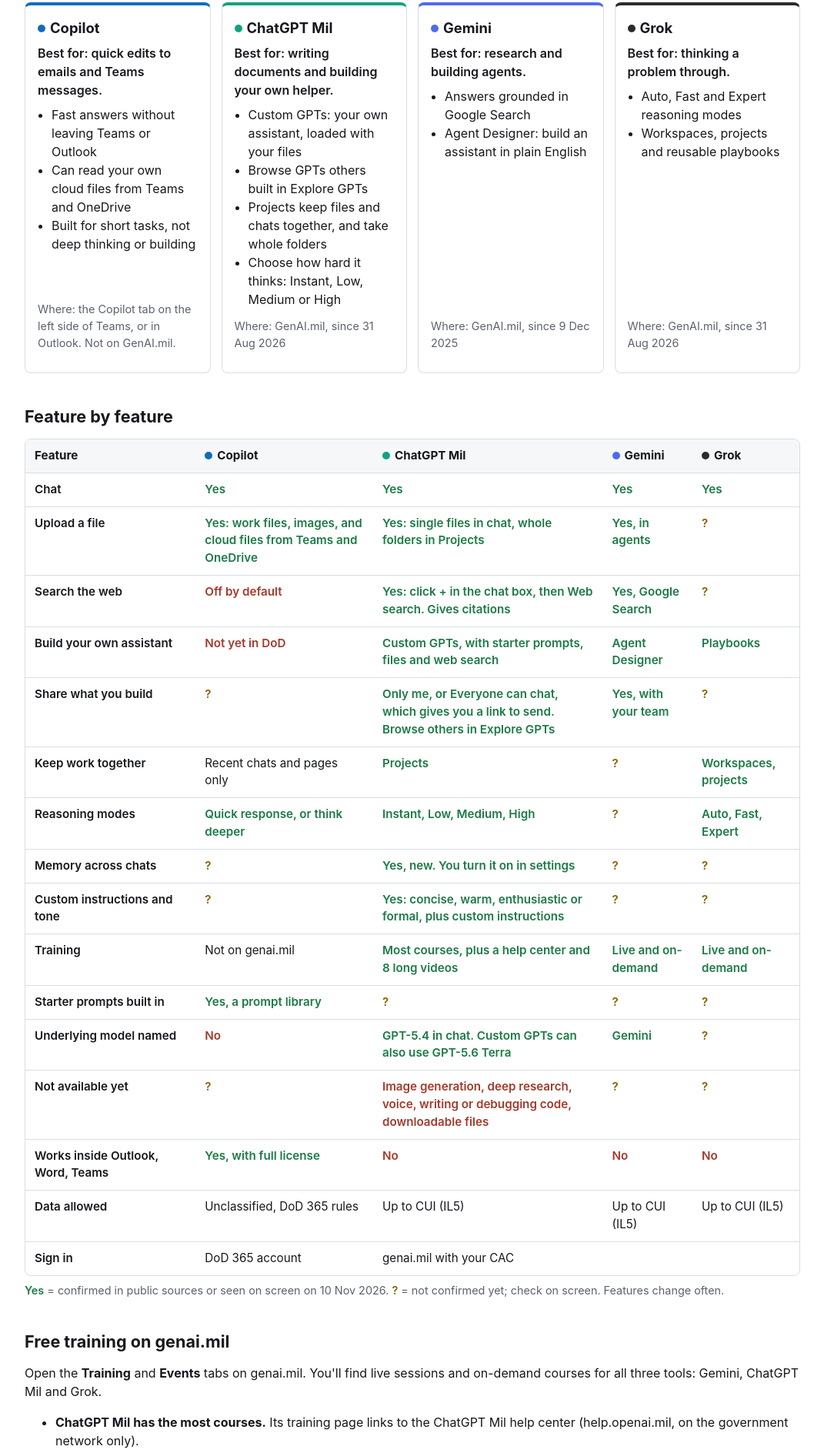
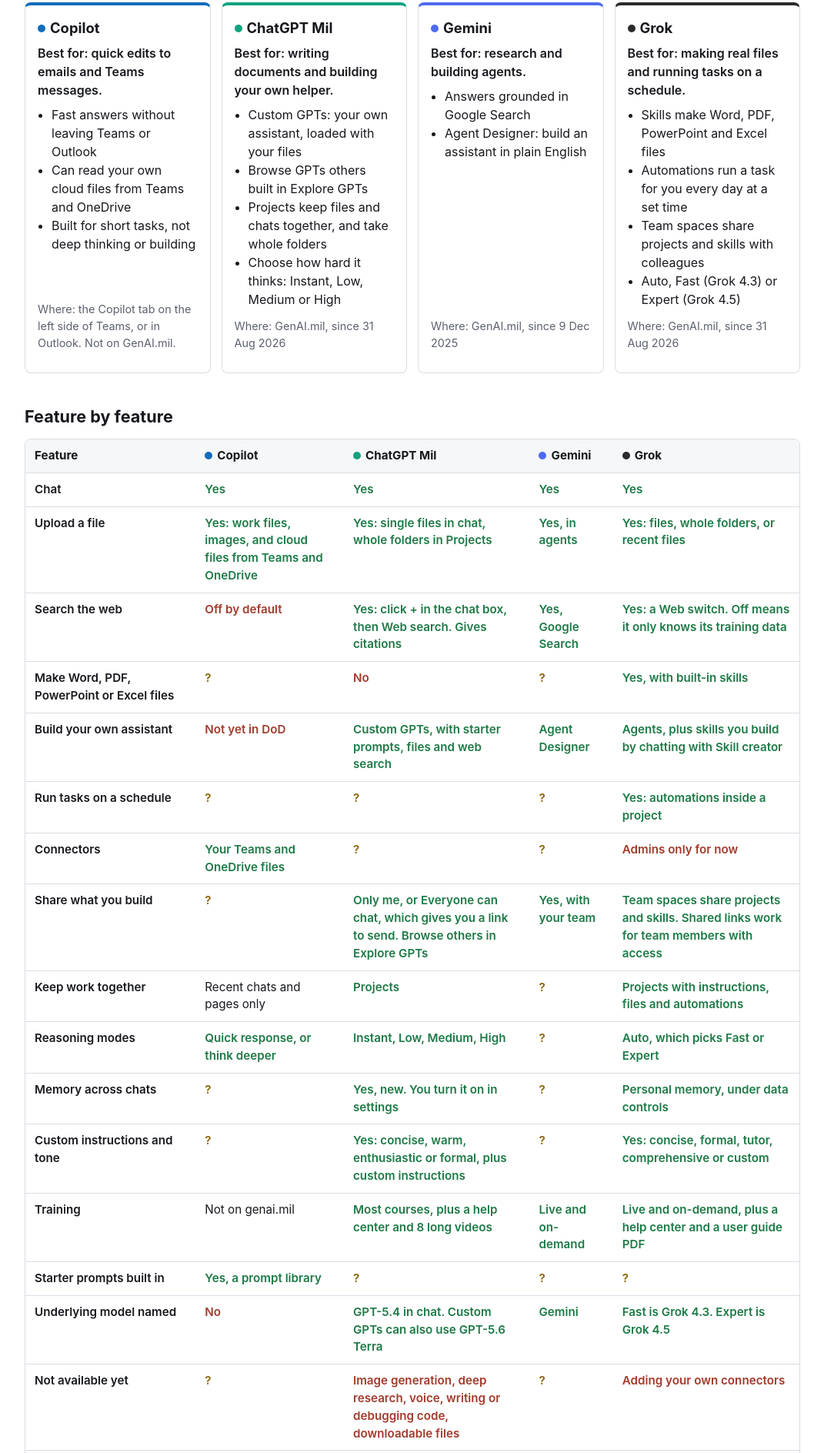
Before and after one commit to chesterhungate-ui/genai-mil-field-guide, a plain HTML site: page index.html in a window 1280 px wide. Shown: the part 702-2590 px from the top of the page at 77% size, without its empty margins (104-1175 px from the left). Drawn offline with Linux system fonts and the light colour scheme.

Commit message:
Add Grok details: skills, automations, connectors, team spaces, models
Co-Authored-By: Claude Opus 5.5 <noreply@anthropic.com>

```diff
--- a/index.html
+++ b/index.html
@@ -156,10 +156,12 @@
   </div>
   <div class="card" style="--c: var(--grok)">
     <h3 class="tool-name"><span class="dot" style="background:var(--grok)"></span>Grok</h3>
-    <p class="best">Best for: thinking a problem through.</p>
+    <p class="best">Best for: making real files and running tasks on a schedule.</p>
     <ul>
-      <li>Auto, Fast and Expert reasoning modes</li>
-      <li>Workspaces, projects and reusable playbooks</li>
+      <li>Skills make Word, PDF, PowerPoint and Excel files</li>
+      <li>Automations run a task for you every day at a set time</li>
+      <li>Team spaces share projects and skills with colleagues</li>
+      <li>Auto, Fast (Grok 4.3) or Expert (Grok 4.5)</li>
     </ul>
     <p class="where">Where: GenAI.mil, since 31 Aug 2026</p>
   </div>
@@ -179,18 +181,21 @@
   </thead>
   <tbody>
     <tr><th>Chat</th><td class="y">Yes</td><td class="y">Yes</td><td class="y">Yes</td><td class="y">Yes</td></tr>
-    <tr><th>Upload a file</th><td class="y">Yes: work files, images, and cloud files from Teams and OneDrive</td><td class="y">Yes: single files in chat, whole folders in Projects</td><td class="y">Yes, in agents</td><td class="m">?</td></tr>
-    <tr><th>Search the web</th><td class="n">Off by default</td><td class="y">Yes: click + in the chat box, then Web search. Gives citations</td><td class="y">Yes, Google Search</td><td class="m">?</td></tr>
-    <tr><th>Build your own assistant</th><td class="n">Not yet in DoD</td><td class="y">Custom GPTs, with starter prompts, files and web search</td><td class="y">Agent Designer</td><td class="y">Playbooks</td></tr>
-    <tr><th>Share what you build</th><td class="m">?</td><td class="y">Only me, or Everyone can chat, which gives you a link to send. Browse others in Explore GPTs</td><td class="y">Yes, with your team</td><td class="m">?</td></tr>
-    <tr><th>Keep work together</th><td>Recent chats and pages only</td><td class="y">Projects</td><td class="m">?</td><td class="y">Workspaces, projects</td></tr>
-    <tr><th>Reasoning modes</th><td class="y">Quick response, or think deeper</td><td class="y">Instant, Low, Medium, High</td><td class="m">?</td><td class="y">Auto, Fast, Expert</td></tr>
-    <tr><th>Memory across chats</th><td class="m">?</td><td class="y">Yes, new. You turn it on in settings</td><td class="m">?</td><td class="m">?</td></tr>
-    <tr><th>Custom instructions and tone</th><td class="m">?</td><td class="y">Yes: concise, warm, enthusiastic or formal, plus custom instructions</td><td class="m">?</td><td class="m">?</td></tr>
-    <tr><th>Training</th><td>Not on genai.mil</td><td class="y">Most courses, plus a help center and 8 long videos</td><td class="y">Live and on-demand</td><td class="y">Live and on-demand</td></tr>
+    <tr><th>Upload a file</th><td class="y">Yes: work files, images, and cloud files from Teams and OneDrive</td><td class="y">Yes: single files in chat, whole folders in Projects</td><td class="y">Yes, in agents</td><td class="y">Yes: files, whole folders, or recent files</td></tr>
+    <tr><th>Search the web</th><td class="n">Off by default</td><td class="y">Yes: click + in the chat box, then Web search. Gives citations</td><td class="y">Yes, Google Search</td><td class="y">Yes: a Web switch. Off means it only knows its training data</td></tr>
+    <tr><th>Make Word, PDF, PowerPoint or Excel files</th><td class="m">?</td><td class="n">No</td><td class="m">?</td><td class="y">Yes, with built-in skills</td></tr>
+    <tr><th>Build your own assistant</th><td class="n">Not yet in DoD</td><td class="y">Custom GPTs, with starter prompts, files and web search</td><td class="y">Agent Designer</td><td class="y">Agents, plus skills you build by chatting with Skill creator</td></tr>
+    <tr><th>Run tasks on a schedule</th><td class="m">?</td><td class="m">?</td><td class="m">?</td><td class="y">Yes: automations inside a project</td></tr>
+    <tr><th>Connectors</th><td class="y">Your Teams and OneDrive files</td><td class="m">?</td><td class="m">?</td><td class="n">Admins only for now</td></tr>
+    <tr><th>Share what you build</th><td class="m">?</td><td class="y">Only me, or Everyone can chat, which gives you a link to send. Browse others in Explore GPTs</td><td class="y">Yes, with your team</td><td class="y">Team spaces share projects and skills. Shared links work for team members with access</td></tr>
+    <tr><th>Keep work together</th><td>Recent chats and pages only</td><td class="y">Projects</td><td class="m">?</td><td class="y">Projects with instructions, files and automations</td></tr>
+    <tr><th>Reasoning modes</th><td class="y">Quick response, or think deeper</td><td class="y">Instant, Low, Medium, High</td><td class="m">?</td><td class="y">Auto, which picks Fast or Expert</td></tr>
+    <tr><th>Memory across chats</th><td class="m">?</td><td class="y">Yes, new. You turn it on in settings</td><td class="m">?</td><td class="y">Personal memory, under data controls</td></tr>
+    <tr><th>Custom instructions and tone</th><td class="m">?</td><td class="y">Yes: concise, warm, enthusiastic or formal, plus custom instructions</td><td class="m">?</td><td class="y">Yes: concise, formal, tutor, comprehensive or custom</td></tr>
+    <tr><th>Training</th><td>Not on genai.mil</td><td class="y">Most courses, plus a help center and 8 long videos</td><td class="y">Live and on-demand</td><td class="y">Live and on-demand, plus a help center and a user guide PDF</td></tr>
     <tr><th>Starter prompts built in</th><td class="y">Yes, a prompt library</td><td class="m">?</td><td class="m">?</td><td class="m">?</td></tr>
-    <tr><th>Underlying model named</th><td class="n">No</td><td class="y">GPT-5.4 in chat. Custom GPTs can also use GPT-5.6 Terra</td><td class="y">Gemini</td><td class="m">?</td></tr>
-    <tr><th>Not available yet</th><td class="m">?</td><td class="n">Image generation, deep research, voice, writing or debugging code, downloadable files</td><td class="m">?</td><td class="m">?</td></tr>
+    <tr><th>Underlying model named</th><td class="n">No</td><td class="y">GPT-5.4 in chat. Custom GPTs can also use GPT-5.6 Terra</td><td class="y">Gemini</td><td class="y">Fast is Grok 4.3. Expert is Grok 4.5</td></tr>
+    <tr><th>Not available yet</th><td class="m">?</td><td class="n">Image generation, deep research, voice, writing or debugging code, downloadable files</td><td class="m">?</td><td class="n">Adding your own connectors</td></tr>
     <tr><th>Works inside Outlook, Word, Teams</th><td class="y">Yes, with full license</td><td class="n">No</td><td class="n">No</td><td class="n">No</td></tr>
     <tr><th>Data allowed</th><td>Unclassified, DoD 365 rules</td><td>Up to CUI (IL5)</td><td>Up to CUI (IL5)</td><td>Up to CUI (IL5)</td></tr>
     <tr><th>Sign in</th><td>DoD 365 account</td><td colspan="3">genai.mil with your CAC</td></tr>
@@ -205,6 +210,8 @@
   <li><b>ChatGPT Mil has the most courses.</b> Its training page links to the ChatGPT Mil help center (help.openai.mil, on the government network only).</li>
   <li>There are 8 long videos. Topics include getting started, chats, citations, files, personalization and memory, a quick start workshop for custom GPTs, and the ready-made Acquisition GPT.</li>
   <li>Good first course: the custom GPT quick start workshop.</li>
+  <li><b>Grok has its own help center</b> (docs.grok.genai.mil, on the government network only). It covers getting started, chat, creating documents, skills, automations, projects, attachments, settings and policies, and it has a user guide PDF.</li>
+  <li>In Grok, the Help menu also has a <b>Feedback</b> button that goes to the genai.mil team. Use it when something breaks or is missing.</li>
 </ul>
 
 <h2>Words you'll hear, in plain English</h2>
@@ -216,14 +223,16 @@
     <tr><th>GPT</th><td>Short for <b>Generative Pre-trained Transformer</b>. Generative means it creates new text. Pre-trained means it already learned from a huge amount of writing before you ever used it. Transformer is the type of design inside it. GPT is OpenAI's name, so it belongs to ChatGPT.</td></tr>
     <tr><th>Custom GPT</th><td>Your own version of ChatGPT, set up for one job. You give it instructions and reference files once, and anyone you share it with can just ask it questions. On genai.mil, only ChatGPT Mil has these.</td></tr>
     <tr><th>Everyone can chat</th><td>A ChatGPT Mil sharing setting. It creates a link to your custom GPT that you send to people yourself. Anyone you give the link to can chat with it. Before you share, remove any file that not everyone with the link should see.</td></tr>
-    <tr><th>Reasoning effort</th><td>How hard the AI thinks before it answers. In ChatGPT Mil: Instant, Low, Medium or High. Higher is slower but more careful, so use it for analysis rather than quick rewrites.</td></tr>
+    <tr><th>Reasoning effort</th><td>How hard the AI thinks before it answers. In ChatGPT Mil: Instant, Low, Medium or High. In Grok: Fast or Expert, or Auto to let it choose. Higher is slower but more careful, so save it for analysis rather than quick rewrites.</td></tr>
     <tr><th>Agent</th><td>An assistant that can carry out several steps on its own, such as reading notes, sorting tasks and drafting a summary. Gemini's Agent Designer lets you build one in plain English.</td></tr>
     <tr><th>Project or workspace</th><td>A folder that keeps related chats, files and instructions together, so you don't start from zero each time.</td></tr>
-    <tr><th>Playbook</th><td>Grok's saved, reusable set of steps you can run again with one prompt.</td></tr>
+    <tr><th>Team space</th><td>A shared area in Grok that colleagues invite you to. Everyone in it can use the same projects and skills. Switch between your personal space and your teams by clicking your name.</td></tr>
+    <tr><th>Automation</th><td>A task the AI runs by itself on a schedule, such as every weekday at 0700. In Grok you set one up inside a project. For example, a daily roundup of public news on a topic you track.</td></tr>
     <tr><th>Custom instructions</th><td>Standing rules the AI follows in every chat, such as "always lead with the bottom line."</td></tr>
     <tr><th>Memory</th><td>The AI remembers facts about you and your work between chats. Useful, but check what it has saved, and never let it store PII.</td></tr>
-    <tr><th>Connector</th><td>A link that lets the AI read another system, such as your email, calendar or file storage. Copilot's cloud files work this way.</td></tr>
-    <tr><th>Skill</th><td>A packaged set of instructions the AI loads for a type of task. It's common in commercial tools such as Claude, which is not on genai.mil.</td></tr>
+    <tr><th>Connector</th><td>A plug that lets the AI reach outside the chat into a system you already use, such as email, a calendar or a shared drive, and read from it for you. Without one, the AI only knows what you type or upload. Copilot's cloud files work this way. In Grok, only admins can add connectors for now.</td></tr>
+    <tr><th>Skill</th><td>A saved recipe for one kind of job, such as "make a PowerPoint" or "write an executive summary." Turn it on in a chat and the AI follows that recipe every time. Grok comes with skills for Word, PDF, PowerPoint, Excel and video files, and you can build your own just by describing it to Skill creator. Teams can share their skills with each other.</td></tr>
+    <tr><th>Training cutoff</th><td>The date the AI stopped learning. Without web search it doesn't know anything newer, so it may give an old answer about current events. Turn web search on for anything recent.</td></tr>
     <tr><th>Citation</th><td>A link to where the answer came from. Click it, and check that it says what the AI claims.</td></tr>
     <tr><th>Hallucination</th><td>When the AI states something false with confidence. This is why a person checks every output.</td></tr>
     <tr><th>CUI and IL5</th><td>CUI is Controlled Unclassified Information: sensitive but not classified. IL5 is the security level genai.mil is approved for, which covers CUI. It does not cover classified information.</td></tr>
@@ -280,6 +289,26 @@ Notes: Range day moved from Tuesday to Thursday because of weather. S4 to confir
 </div>
 
 <div class="prompt">
+  <div class="prompt-head"><div><b>Grok: see why web search matters</b><span>Ask this twice: once with the Web switch off, then on. Compare the answers.</span></div><button class="copy" type="button">Copy</button></div>
+<pre>What is today's date, who is the current President of the United States, and what is the most recent date your information covers?</pre>
+</div>
+
+<div class="prompt">
+  <div class="prompt-head"><div><b>Grok: make a real slide deck</b><span>Click + in the chat box, add the PowerPoint skill, then run this.</span></div><button class="copy" type="button">Copy</button></div>
+<pre>Make a five-slide PowerPoint for a 10-minute leader brief on a notional office move. Slide 1: title and bottom line. Slide 2: why we're moving. Slide 3: the timeline as a simple table. Slide 4: risks and how we reduce them. Slide 5: decisions needed from the commander. Plain style, large text, no more than four bullets a slide.</pre>
+</div>
+
+<div class="prompt">
+  <div class="prompt-head"><div><b>Grok: set up a daily automation</b><span>Open a project, choose Automations, and use this as the task.</span></div><button class="copy" type="button">Copy</button></div>
+<pre>Every weekday at 0700, search the web for public news from the last 24 hours about [a public topic your section tracks]. Write a half-page roundup: a two-sentence bottom line, then up to five bullets, each with its source and date. End with one line on anything that may need a leader's attention. Use public sources only.</pre>
+</div>
+
+<div class="prompt">
+  <div class="prompt-head"><div><b>Grok: build your own skill</b><span>Turn on Skill creator, then describe the skill you want.</span></div><button class="copy" type="button">Copy</button></div>
+<pre>Help me build a skill called "Executive Summary." When I give it a document, it writes a summary of no more than 200 words for a senior leader: a bottom line up front, three key points, and the decision or action needed. It uses plain English, avoids jargon and filler phrases, and flags anything in the document that looks out of date. Ask me any questions you need before you build it.</pre>
+</div>
+
+<div class="prompt">
   <div class="prompt-head"><div><b>Grok: think a decision through</b><span>Switch to Expert mode first.</span></div><button class="copy" type="button">Copy</button></div>
 <pre>Help me compare two options for a notional office move. Option A: move all at once over one weekend. Option B: move one section per week for four weeks. Build a short decision matrix on mission impact, cost, risk and workload. Then argue against your own recommendation in three sentences and tell me what information would change your answer.</pre>
 </div>
@@ -298,7 +327,7 @@ Notes: Range day moved from Tuesday to Thursday because of weather. S4 to confir
 
 <footer>
   <p><b>Open-source summary as of 10 November 2026. Unofficial.</b> Verify against current local IT/G6 policy and official GenAI.mil guidance before use. Not affiliated with or endorsed by DoD or any vendor.</p>
-  <p>The genai.mil front page, training and Copilot and ChatGPT Mil details come from a hands-on walkthrough on 10 Nov 2026. Other sources: DoD CTO office, GenAI.mil launch (9 Dec 2025) and Agent Designer launch (Mar 2026); DefenseScoop, 10 Mar and 31 Aug 2026; Military Times, 31 Aug 2026; ExecutiveGov, 1 Sep 2026; Defense One, 23 Sep 2026; Microsoft Tech Community, "New AI capabilities available for Government environments" (2025).</p>
+  <p>The genai.mil front page, training, and the Copilot, ChatGPT Mil and Grok details come from a hands-on walkthrough on 10 Nov 2026. Other sources: DoD CTO office, GenAI.mil launch (9 Dec 2025) and Agent Designer launch (Mar 2026); DefenseScoop, 10 Mar and 31 Aug 2026; Military Times, 31 Aug 2026; ExecutiveGov, 1 Sep 2026; Defense One, 23 Sep 2026; Microsoft Tech Community, "New AI capabilities available for Government environments" (2025).</p>
 </footer>
 
 </main>
```
